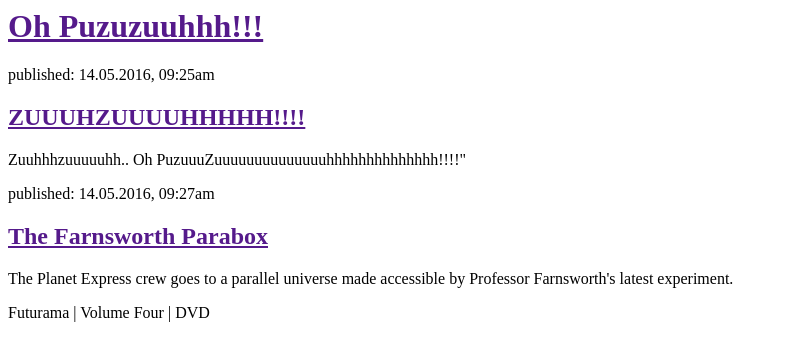
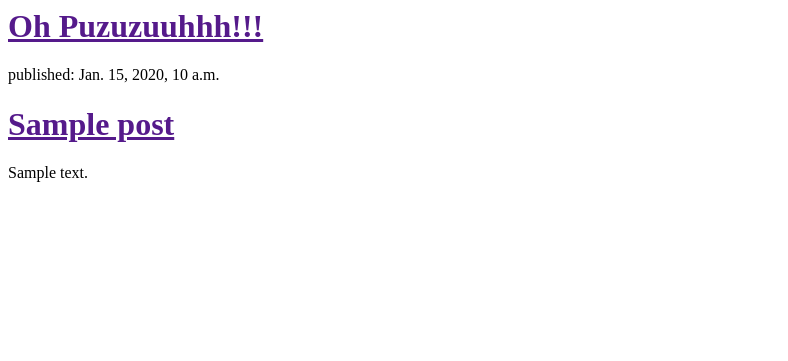
Before and after one commit to stwobe/squidiary-blog, a Django app: template blog/templates/blog/post_list.html in a window 1280 px wide. Shown: the top 361 px of the page, without its empty margins (0-788 px from the left). Run offline with Django 3.2, Linux system fonts and the light colour scheme; the template is opened without the code that fills it: values that come from a table or form of the project are taken from there, others are empty; tables that the repository leaves empty hold one stand-in row (values such as "Sample post").

Commit message:
Modified templates to display posts from database.

```diff
--- a/blog/templates/blog/post_list.html
+++ b/blog/templates/blog/post_list.html
@@ -2,23 +2,18 @@
 	<head>
 		<title>Steve's Bloog</title>
 	</head>
+
 	<body>
 		<div>
 			<h1><a href="">Oh Puzuzuuhhh!!!</a></h1>
 		</div>
 
-
-		<div>
-			<p>published: 14.05.2016, 09:25am</p>
-			<h2><a href="">ZUUUHZUUUUHHHHH!!!!</a></h2>
-			<p>Zuuhhhzuuuuuhh.. Oh PuzuuuZuuuuuuuuuuuuuuhhhhhhhhhhhhhh!!!!"</p>
-		</div>
-
-		<div>
-			<p>published: 14.05.2016, 09:27am</p>
-			<h2><a href="">The Farnsworth Parabox</a></h2>
-			<p>The Planet Express crew goes to a parallel universe made accessible by Professor Farnsworth's latest experiment.</p>
-			<p>Futurama | Volume Four | DVD</p>
-		</div>
+		{% for post in posts %}
+			<div>
+				<p>published: {{ post.published_date }}</p>
+				<h1><a href="">{{ post.title }}</a></h1>
+				<p>{{ post.text|linebreaks }}</p>
+			</div>
+		{% endfor %}
 	</body>
 </html>
--- a/blog/views.py
+++ b/blog/views.py
@@ -1,7 +1,10 @@
 from django.shortcuts import render
+from django.utils import timezone
+from .models import Post
 
 def post_list(request):
-	return render(request, 'blog/post_list.html', {})
+	posts = Post.objects.filter(published_date__lte=timezone.now()).order_by('published_date')
+	return render(request, 'blog/post_list.html', {'posts': posts})
 
 
 # Create your views here.
```
